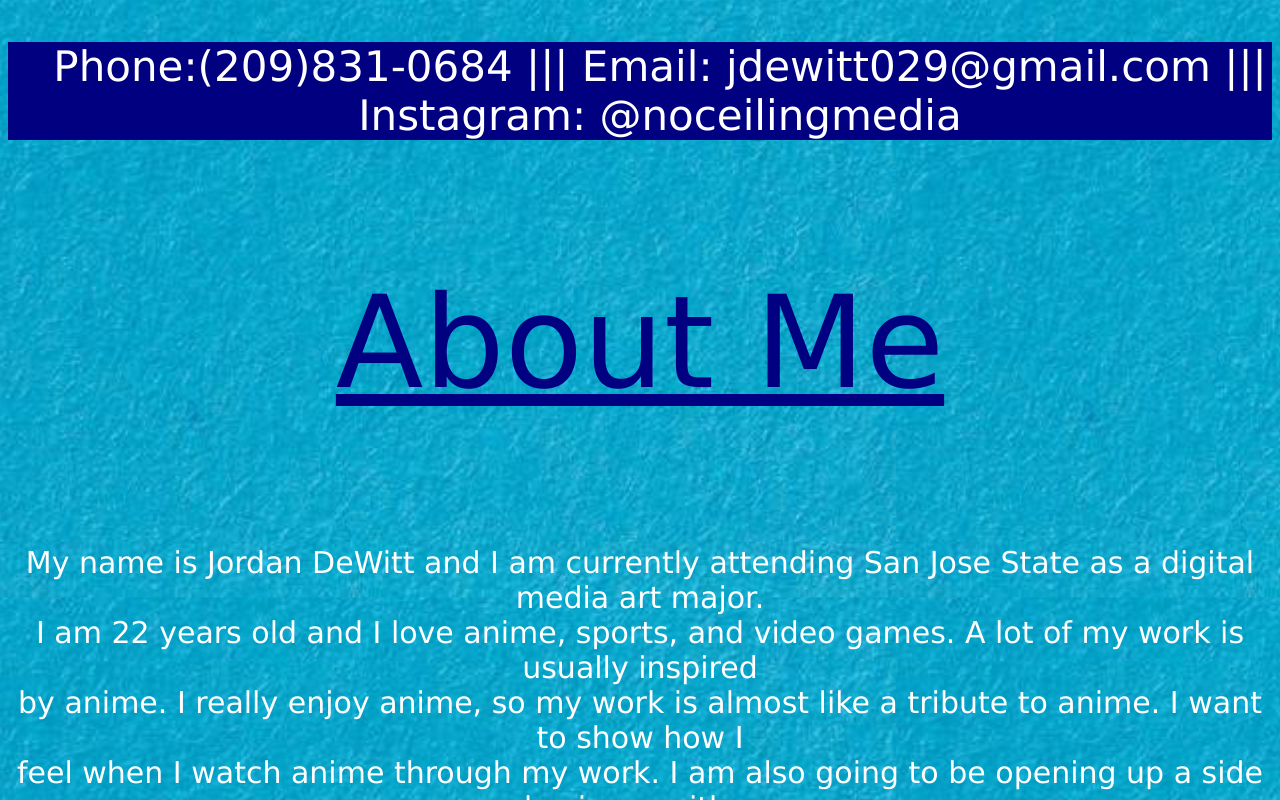
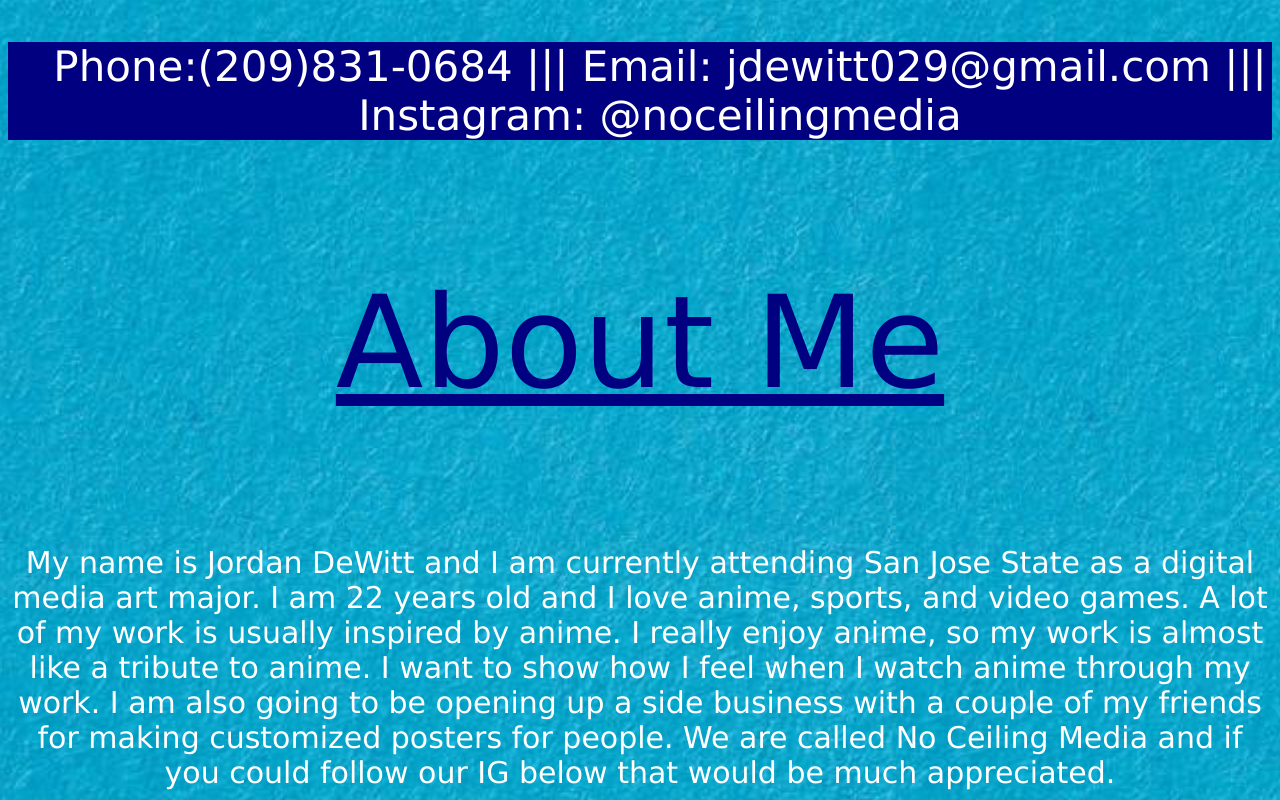
Before and after one commit to jdewitt029/Contact, a plain HTML site: page index.html in a window 1280 px wide. Shown: the top 800 px of the page. Drawn offline with Linux system fonts and the light colour scheme.

Commit message:
Update index.html

```diff
--- a/index.html
+++ b/index.html
@@ -30,7 +30,7 @@
 
 
 <p style = "font-family: Lucida Grande; border-color: white; font-size: 30px;color: white;" border= "5">
-	My name is Jordan DeWitt and I am currently attending San Jose State as a digital media art major. <br> I am 22 years old and I love anime, sports, and video games. A lot of my work is usually inspired <br> by anime. I really enjoy anime, so my work is almost like a tribute to anime. I want to show how I <br>  feel when I watch anime through my work. I am also going to be opening up a side business with a <br> couple of my friends for making customized posters for people. We are called No Ceiling Media and if you <br> could follow our IG below that would be much appreciated.  </p>
+	My name is Jordan DeWitt and I am currently attending San Jose State as a digital media art major. I am 22 years old and I love anime, sports, and video games. A lot of my work is usually inspired by anime. I really enjoy anime, so my work is almost like a tribute to anime. I want to show how I feel when I watch anime through my work. I am also going to be opening up a side business with a couple of my friends for making customized posters for people. We are called No Ceiling Media and if you could follow our IG below that would be much appreciated.  </p>
 
 	<a href = "https://instagram.com/noceilingmedia?igshid=5rslbupmyay" > <img src = "IG.png"> </a>
 
```
